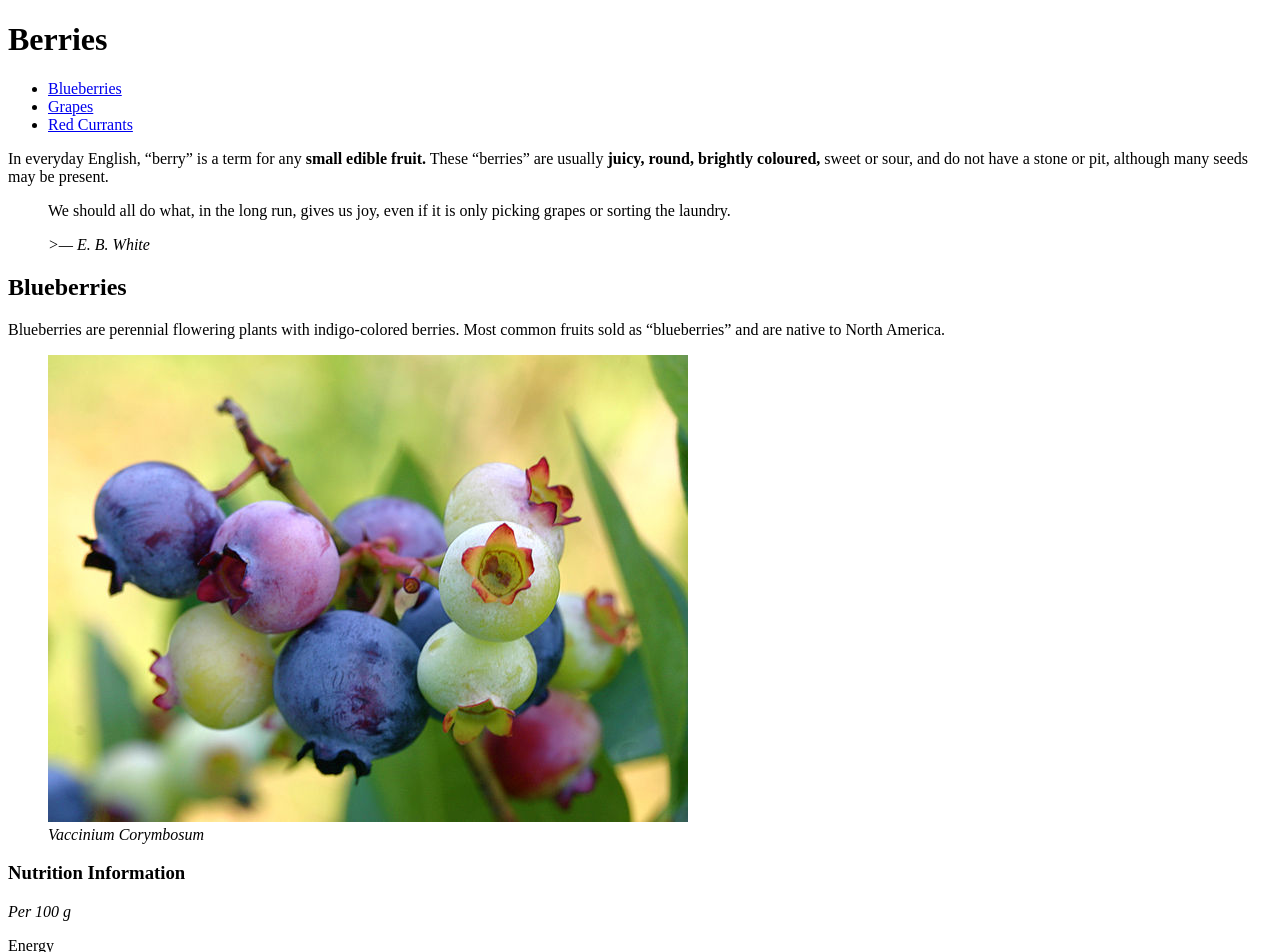
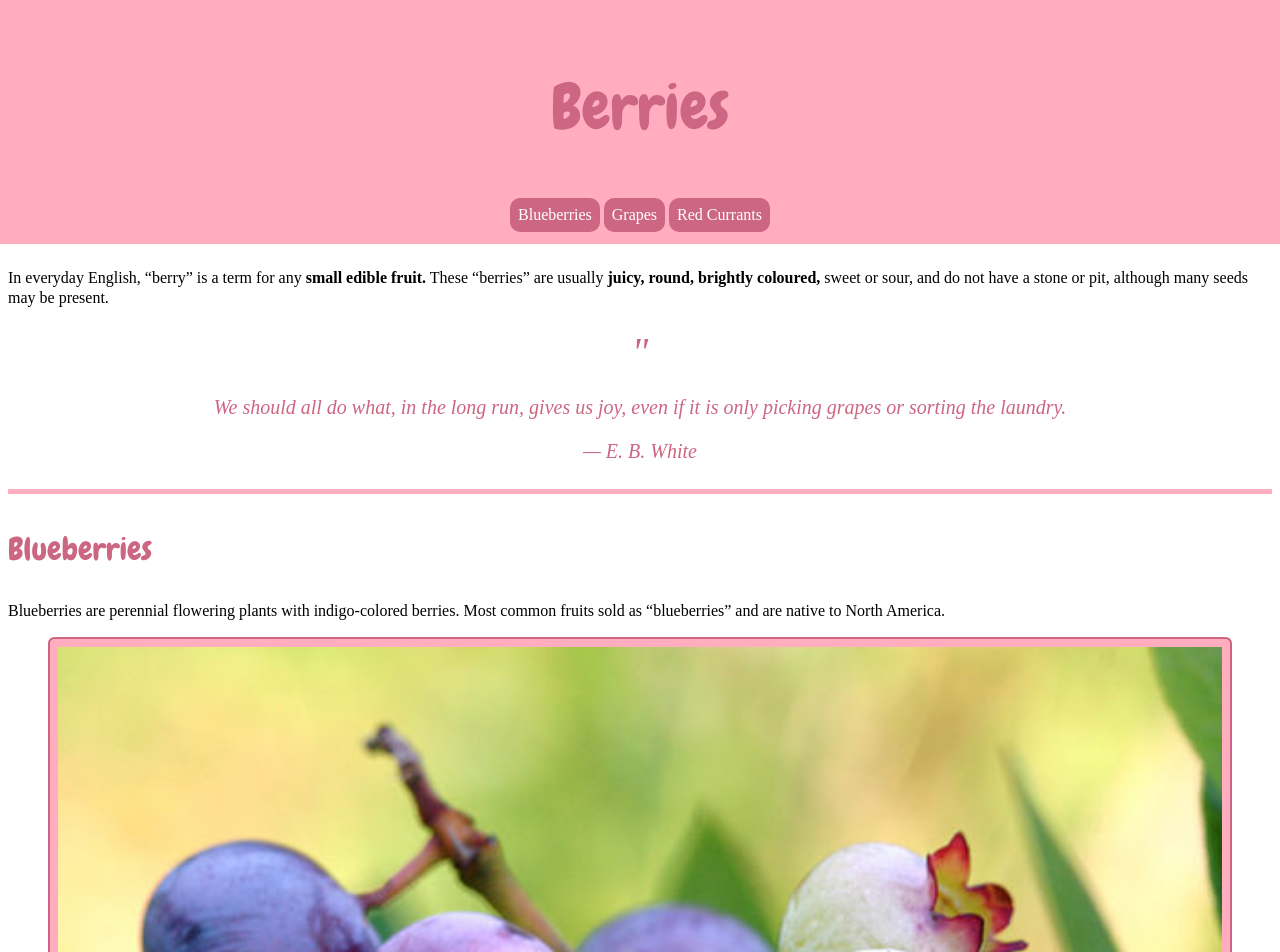
Before and after one commit to samrvsso/dsn1674-project-1, a plain HTML site: page index.html in a window 1280 px wide. Shown: the top 952 px of the page. Drawn offline with Linux system fonts and the light colour scheme.

Commit message:
css change

```diff
--- a/CSS/main.css
+++ b/CSS/main.css
@@ -1,30 +1,10 @@
-html {
-  background-color: #FFF0E8;
+html{
+  background-color: #FFF0E8:
 }
 
-h1{
-  font-weight: normal;
-  font-size: 3rem;
-  text-decoration: none;
-  font-family: 'Chewy', cursive;
-  line-height: 1.5;
-  color: #CC6683;
+body{
+  margin: 0;
 }
-
-
-body {
-  margin: 0;
-  }
-
-
-p {
-  line-height: 1.25;
-}
-
-main {
-  padding: 0.5em;
-}
-
 
 header{
   background-color: #FFADBF;
@@ -33,15 +13,69 @@ header{
   text-align: center;
 }
 
-footer{
-  background-color: #FFADBF;
-  padding: 1em 2em 0.5em 2em;
-  margin: 0;
+h1{
+  font-weight: normal;
+  font-size: 4rem;
+  text-decoration: none;
+  font-family: 'Chewy', cursive;
+  line-height: 1.5;
+  color: #CC6683;
+}
+
+nav{
   text-align: center;
 }
 
+nav ul{
+  list-style-type: none;
+  margin: 0;
+  padding: 0;
+}
 
-h2 {
+nav li{
+  display: inline-block;
+  margin: 0em 0em .25em 0em;
+}
+
+nav a{
+  display: inline-block;
+  padding: .5em .5em;
+  background-color: #CC6683;
+  color: #FFF;
+  text-decoration: none;
+  border-radius: 10px;
+  transition: 1s ease
+}
+
+nav a:hover{
+  background-color: #FFADBF;
+}
+
+main{
+  padding: 0.5em;
+}
+
+p{
+  line-height: 1.25;
+}
+
+blockquote{
+  font-size: 1.25rem;
+  font-style: italic;
+  color: #CC6683;
+  text-align: center;
+}
+
+span{
+  text-align: center;
+  font-size: 2.5rem;
+}
+
+cite{
+  text-align: center;
+}
+
+h2{
   font-weight: normal;
   font-size: 2rem;
   text-decoration: none;
@@ -49,12 +83,28 @@ h2 {
   line-height: 1.5;
   padding: 1em 0em 0em 0em;
   color: #CC6683;
-  border-top:5px solid #FFADBF
-
+  border-top: 5px solid #FFADBF
 }
 
+figure{
+  border: 2px solid #CC6683;
+  background-color: #FFADBF;
+  border-radius: .4em;
+  padding: 0.5em 0.5em 0.5em 0.5em;
+}
 
-h3 {
+img{
+  width: 100%;
+}
+
+figcaption{
+  font-size: 1rem;
+  font-style: italic;
+  color: #CC6683;
+  text-align: center;
+}
+
+h3{
   font-weight: normal;
   font-size: 1.2rem;
   text-decoration: none;
@@ -62,115 +112,20 @@ h3 {
   line-height: 1.5;
   padding: 0em 0em 0em 0em;
   color: #CC6683;
-
 }
 
-
-a {
-  color: #CC6683;
-}
-
-figcaption {
-  font-size: .8rem;
-  font-style: italic;
-  color: #CC6683;
-  text-align: center;
-}
-
-figure {
-  border: 2px solid #CC6683;
-  background-color: #FFADBF;
-  border-radius: .4em;
-  padding: 0.5em 0.5em 0.5em 0.5em;
-}
-img {
-  width: 100%;
-}
-
-dt, dd {
-  color: #CC6683;
-  margin: .5em 0em 0em 0em;
-}
-
-dt {
+dt{
   font-weight: bold;
 }
 
-dd {
-  color: #2B0B04;
-  margin: .25em 0em 0em 0em;
+dd{
+  color: #CC6683;
+  margin: .5em 0em .5em 0em;
 }
 
-li {
-  margin: 1em 1em 1em 1em;
-}
-
-
-nav ol {
-  padding: 0;
-}
-
-footer ol {
-  list-style-type: circle;
-}
-
-b {
-  color: #CC6683;
-  font-weight: bold;
-}
-
-span {
-  text-align: center;
-  font-size: 2.5rem;
-}
-
-
-blockquote {
-  font-size: 1.25rem;
-  font-style: italic;
-  color: #CC6683;
+footer{
+  background-color: #FFADBF;
+  padding: 1em 2em 0.5em 2em;
+  margin: 0;
   text-align: center;
 }
-
-
-cite {
-  text-align: center;
-}
-
-
-
-div {
-  text-align: center;
-  font-size: 1rem;
-  color: #CC6683;
-  margin: .5em 0em 0em 0em;
-}
-
-nav {
-  text-align: center;
-}
-
-nav ul {
-  list-style-type: none;
-  margin: 0;
-  padding: 0;
-}
-
-nav li {
-  display: inline-block;
-  margin: 0em 0em .25em 0em;
-}
-
-nav a {
-  display: inline-block;
-  padding: .5em .5em;
-  background-color: #CC6683;
-  color: #fff;
-  text-decoration: none;
-  border-radius: 10px;
-  transition: 1s ease
-}
-
-nav a:hover {
-  background-color:#FFADBF;
-}
--- a/index.html
+++ b/index.html
@@ -4,12 +4,11 @@
 
 
 <head>
+  <title>Berries</title>
   <meta charset="utf-8">
-  <title>Berries</title>
-  <link href="CSS/main.css" rel="styelsheet">
+  <link href="CSS/main.css" rel="stylesheet">
   <meta name="veiwport" content="width= device-width, inital-scale">
   <link href='http://fonts.googleapis.com/css?family=Chewy' rel='stylesheet' type='text/css'>
-
 </head>
 
 
@@ -21,7 +20,7 @@
   <nav>
     <ul>
       <li><a href="#blue">Blueberries</a></li>
-      <li><a href="#grade">Grapes</a></li>
+      <li><a href="#grape">Grapes</a></li>
       <li><a href="#red">Red Currants</a></li>
     </ul>
   </nav>
@@ -34,8 +33,9 @@
 <p>In everyday English, “berry” is a term for any <b>small edible fruit.</b> These “berries” are usually <b>juicy, round, brightly coloured,</b> sweet or sour, and do not have a stone or pit, although many seeds may be present.</p>
 
   <blockquote>
+    <span>"</span>
     <p>We should all do what, in the long run, gives us joy, even if it is only picking grapes or sorting the laundry.</p>
-      <cite>>— E. B. White</cite>
+      <cite>— E. B. White</cite>
   </blockquote>
 
 
@@ -79,7 +79,7 @@
 <p>With maturity, the tart flavour of redcurrant fruit is slightly greater than its blackcurrant relative, but with the same approximate sweetness.</p>
 
   <figure>
-    <img src="images/ .jpg" alt=""></img>
+    <img src="images/red-currants.jpg" alt="red currants"></img>
       <figcaption><i>Ribes rubrum</i></figcaption>
   </figure>
 
```
